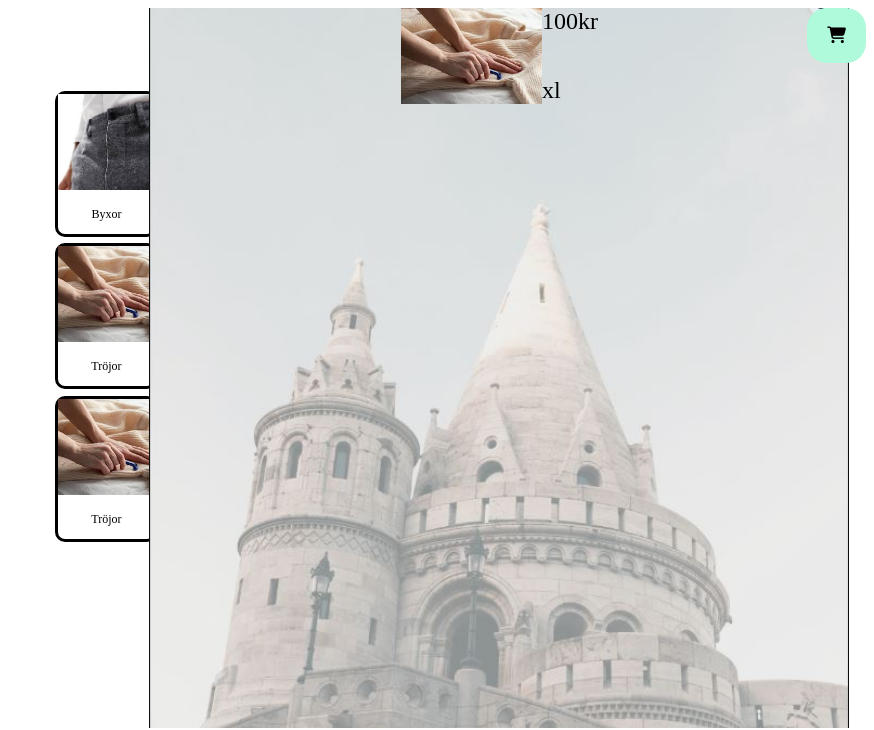
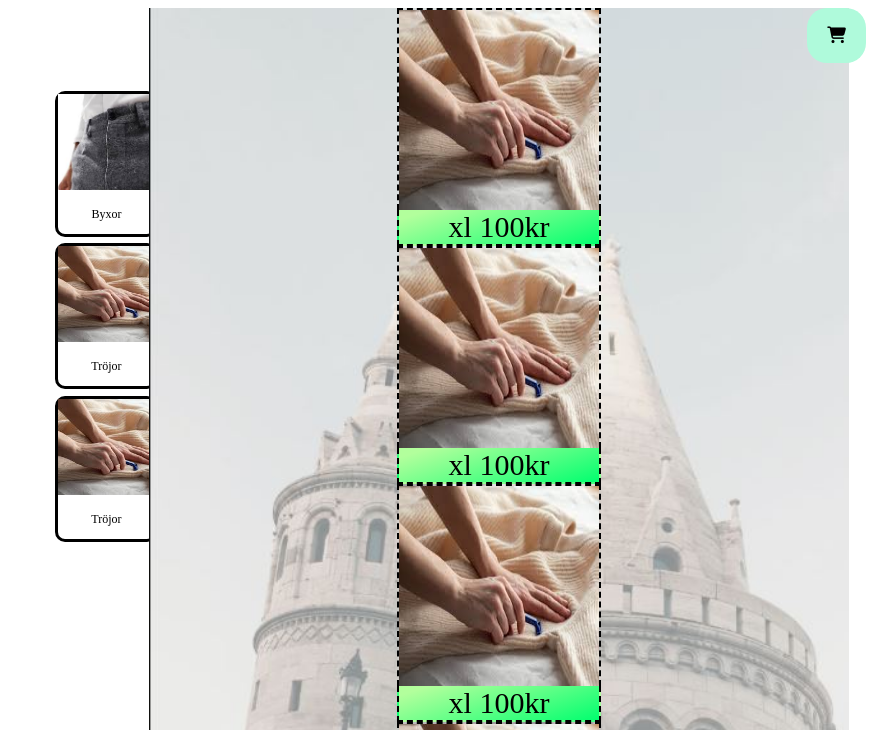
Before and after one commit to thecodingtail/no-nopps, a plain HTML site: page index.html in a window 1280 px wide. Both pictures are taken after a click on the button 1242 px from the left and 35 px from the top of the page. Shown: the top 730 px of the page, without its empty margins (406-1280 px from the left). Drawn offline with Linux system fonts and the light colour scheme; a web font is replaced by a local one.

Commit message:
fixed animations and css

```diff
--- a/home.css
+++ b/home.css
@@ -2,7 +2,6 @@
 *::before,
 *::after {
   box-sizing: border-box;
-  font-family: Arial, Helvetica, sans-serif;
 }
 
 body {
--- a/index.css
+++ b/index.css
@@ -42,13 +42,13 @@ body {
   z-index: 100000;
 }
 .animation-shrink {
-  animation: ShrinkNow 1s cubic-bezier(0.2, 0.59, 0.92, 0.75) 1 forwards;
+  animation: ShrinkNow 0.5s cubic-bezier(0.2, 0.59, 0.92, 0.75) 1 forwards;
 }
 
 @keyframes ShrinkNow {
   from {
     width: 90dvw;
-    height: 90dvh;
+    height: 1000vh;
   }
 
   to {
@@ -73,7 +73,7 @@ body {
 }
 
 .animation-grow {
-  animation: GrowNow 1s cubic-bezier(0.2, 0.59, 0.92, 0.75) 1 forwards;
+  animation: GrowNow 0.5s cubic-bezier(0.2, 0.59, 0.92, 0.75) 1 forwards;
 }
 
 @keyframes GrowNow {
@@ -84,7 +84,7 @@ body {
 
   to {
     width: 90dvw;
-    height: 90dvh;
+    height: 1000dvh;
   }
 }
 h1 {
@@ -123,16 +123,18 @@ h1 {
 
 .cashout {
   display: flex;
-
+  flex-direction: column;
   overflow: hidden;
-  justify-content: center;
+  align-items: center;
   position: relative;
-  height: 12dvh;
 }
 
 .cashout > img {
-  width: 11dvw;
-  height: 12dvh;
+  width: 200px;
+  height: 200px;
+  border-right: 2px black dashed;
+  border-left: 2px black dashed;
+  border-top: 2px black dashed;
 }
 
 .text-cashout > div > p {
@@ -140,30 +142,25 @@ h1 {
   padding: 0px;
 }
 .text-cashout > div {
-  position: relative;
-}
-.down {
-  bottom: 0px;
-  align-self: flex-start;
-  margin-left: -20px;
-  font-size: 1.5rem;
+  text-align: center;
+  width: 200px;
+  border-right: 2px black dashed;
+  border-left: 2px black dashed;
+  border-bottom: 2px black dashed;
+  background: rgb(178, 255, 156);
+  background: linear-gradient(
+    162deg,
+    rgba(178, 255, 156, 1) 10%,
+    rgba(2, 255, 111, 1) 100%
+  );
 }
 .up {
-  top: 0px;
-  align-self: flex-end;
-  font-size: 1.5rem;
+  font-size: 1.5em;
 }
 
-.text-cashout {
-  position: relative;
-  height: 100%;
-  height: 12dvh;
-  display: flex;
+.buy-btn {
+  border: none;
+  padding: 20px 35px;
+  font-size: 2rem;
+  font-weight: 700;
 }
-
-.up,
-.down {
-  position: absolute;
-  width: 100%;
-  left: 0;
-}
--- a/index.html
+++ b/index.html
@@ -41,9 +41,33 @@
         <div class="cashout">
           <img src="bilder/nedladdning (1).jpg" alt="" />
           <div class="text-cashout">
-            <div class="up"><p>xl</p></div>
-            <div class="down"><p>100kr</p></div>
+            <div class="up"><p>xl 100kr</p></div>
           </div>
+        </div>
+        <div class="cashout">
+          <img src="bilder/nedladdning (1).jpg" alt="" />
+          <div class="text-cashout">
+            <div class="up"><p>xl 100kr</p></div>
+          </div>
+        </div>
+        <div class="cashout">
+          <img src="bilder/nedladdning (1).jpg" alt="" />
+          <div class="text-cashout">
+            <div class="up"><p>xl 100kr</p></div>
+          </div>
+        </div>
+        <div class="cashout">
+          <img src="bilder/nedladdning (1).jpg" alt="" />
+          <div class="text-cashout">
+            <div class="up"><p>xl 100kr</p></div>
+          </div>
+        </div>
+        <div class="cashout">
+          <img src="bilder/nedladdning (1).jpg" alt="" />
+          <div class="text-cashout">
+            <div class="up"><p>xl 100kr</p></div>
+          </div>
+          <button class="buy-btn">Buy</button>
         </div>
       </div>
     </div>
```
Also changed, not shown: home.html (+10 -3 lines).
